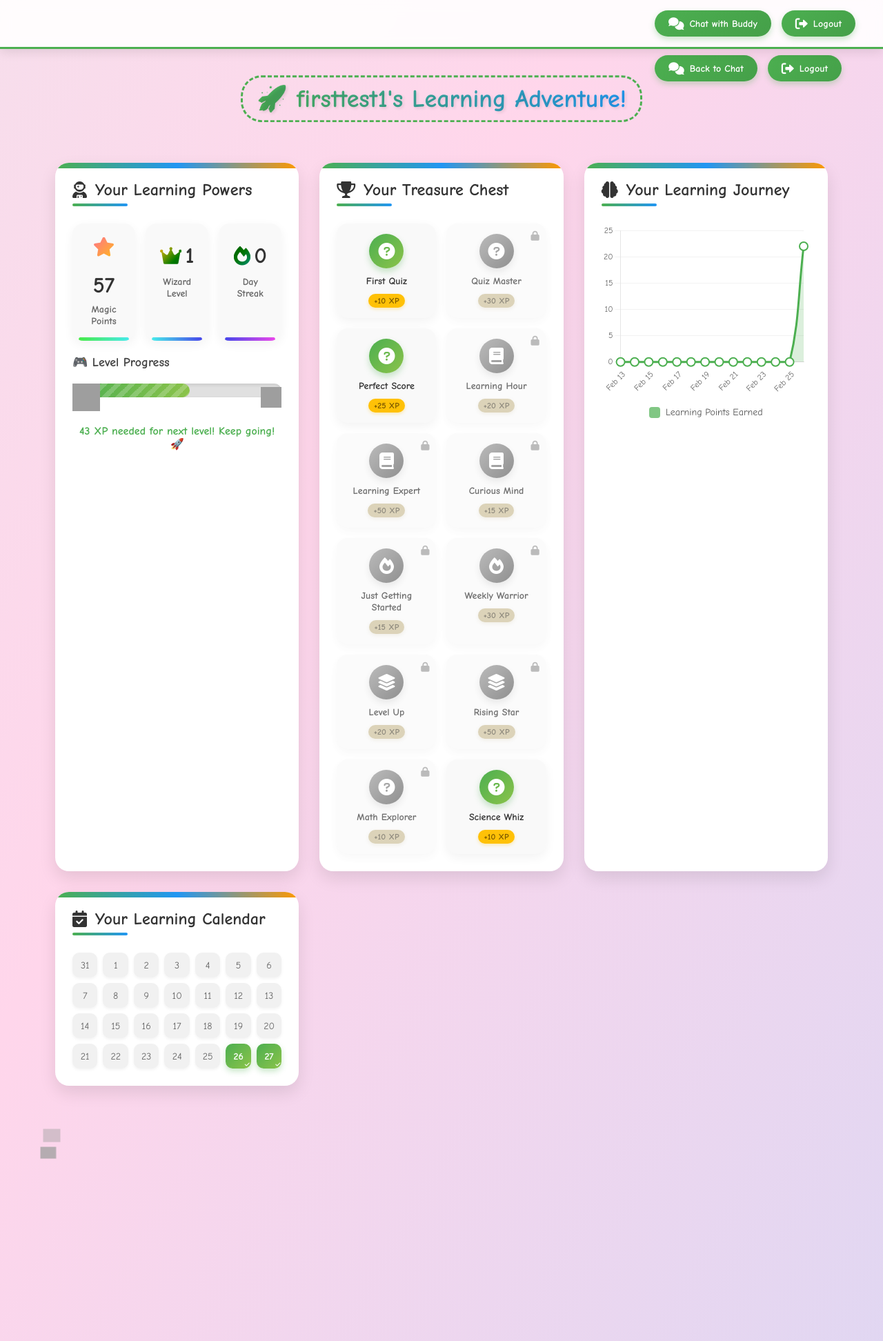
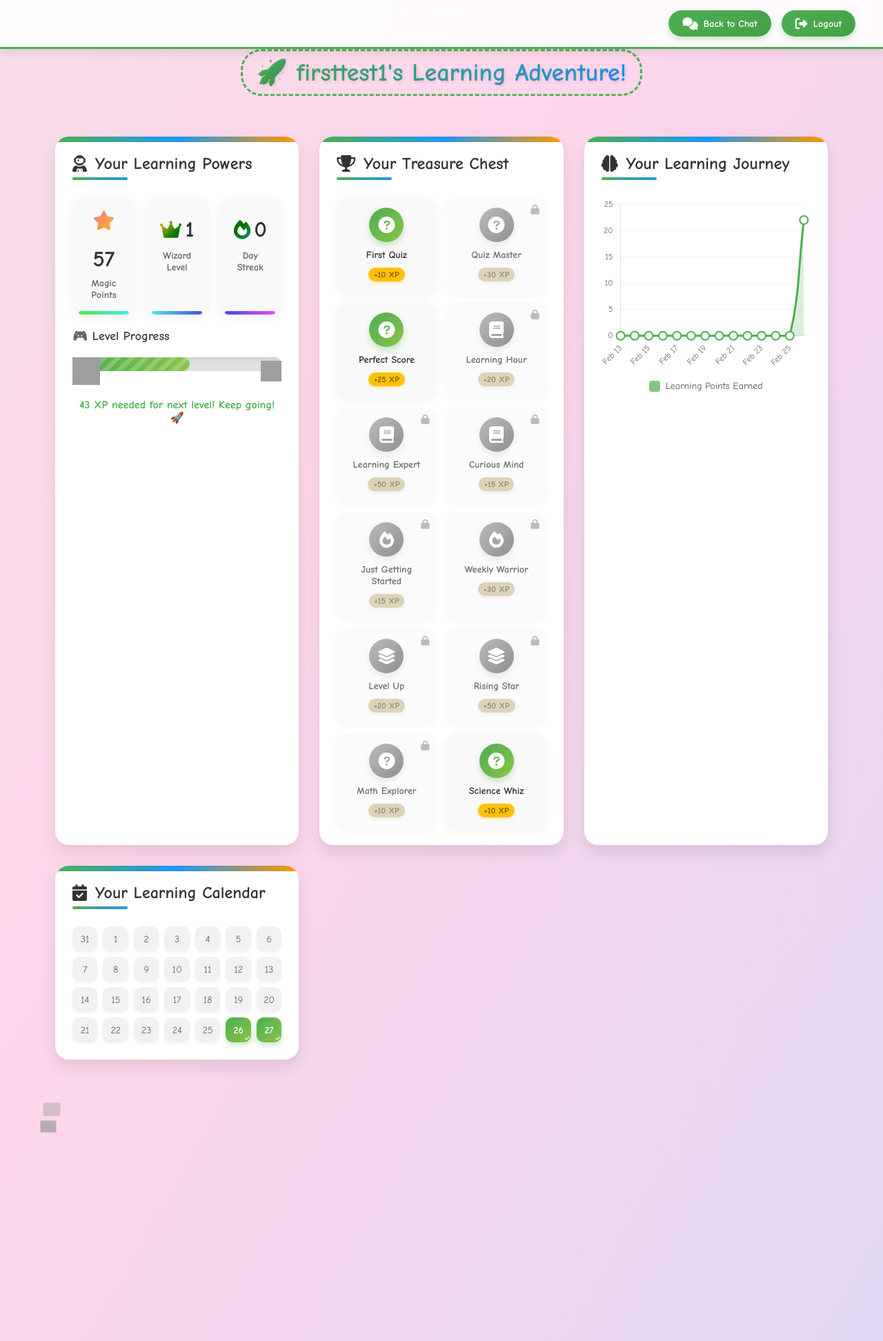
Before and after one commit to Vyshnavkumarp/you_learn_kid_v4, a Flask app: page /progress/dashboard in a window 1280 px wide. Shown: the top 1944 px of the page at 69% size. Run offline with Flask 3, Linux system fonts and the light colour scheme; a user stored in the database is signed in; some libraries are stand-ins or nearby versions; grey boxes are pictures that could not be loaded.

Commit message:
Removed the logout and back to chat button from the dashboard page.

```diff
--- a/templates/dashboard.html
+++ b/templates/dashboard.html
@@ -3,17 +3,6 @@
 {% block title %}Dashboard - Buddy{% endblock %}
 
 {% block content %}
-<div class="nav-buttons">
-    <a href="{{ url_for('chat') }}" class="nav-button">
-        <i class="fas fa-comments"></i>
-        Back to Chat
-    </a>
-    <a href="{{ url_for('auth.logout') }}" class="nav-button">
-        <i class="fas fa-sign-out-alt"></i>
-        Logout
-    </a>
-</div>
-
 <div class="dashboard-header">
     <h1>🚀 {{ current_user.first_name }}'s Learning Adventure!</h1>
 </div>
--- a/templates/layout.html
+++ b/templates/layout.html
@@ -9,26 +9,25 @@
     <link rel="stylesheet" href="{{ url_for('static', filename='variables.css') }}">
     <link rel="stylesheet" href="{{ url_for('static', filename='utilities.css') }}">
     <link rel="stylesheet" href="{{ url_for('static', filename='components/chat.css') }}">
-    <link rel="stylesheet" href="{{ url_for('static', filename='components/quiz.css') }}">
     <link rel="stylesheet" href="{{ url_for('static', filename='style.css') }}">
     {% block extra_css %}{% endblock %}
 </head>
 <body>
     <nav class="main-nav">
         <div class="nav-buttons">
-            {% if current_user.is_authenticated %}
-                {% if request.endpoint != 'chat' %}
+            {% if request.path != url_for('chat') %}
             <a href="{{ url_for('chat') }}" class="nav-button">
                 <i class="fas fa-comments"></i>
-                        Chat with Buddy
+                Back to Chat
             </a>
             {% endif %}
-                {% if request.endpoint != 'progress.dashboard' %}
+            {% if current_user.is_authenticated and request.path != url_for('progress.dashboard') %}
             <a href="{{ url_for('progress.dashboard') }}" class="nav-button">
                 <i class="fas fa-chart-bar"></i>
                 Dashboard
             </a>
             {% endif %}
+            {% if current_user.is_authenticated %}
             <a href="{{ url_for('auth.logout') }}" class="nav-button">
                 <i class="fas fa-sign-out-alt"></i>
                 Logout
@@ -37,11 +36,11 @@
         </div>
     </nav>
 
-    <main class="content">
+    <div class="content">
         {% block content %}{% endblock %}
-    </main>
+    </div>
 
-    <script src="https://cdn.jsdelivr.net/npm/chart.js@3.7.1/dist/chart.min.js"></script>
+    <script src="https://cdn.jsdelivr.net/npm/chart.js"></script>
     <script src="{{ url_for('static', filename='script.js') }}"></script>
     {% block extra_js %}{% endblock %}
 </body>
```
Also changed, not shown: instance/youlearn.db. Lines whose indentation alone changed are shown as unchanged.
